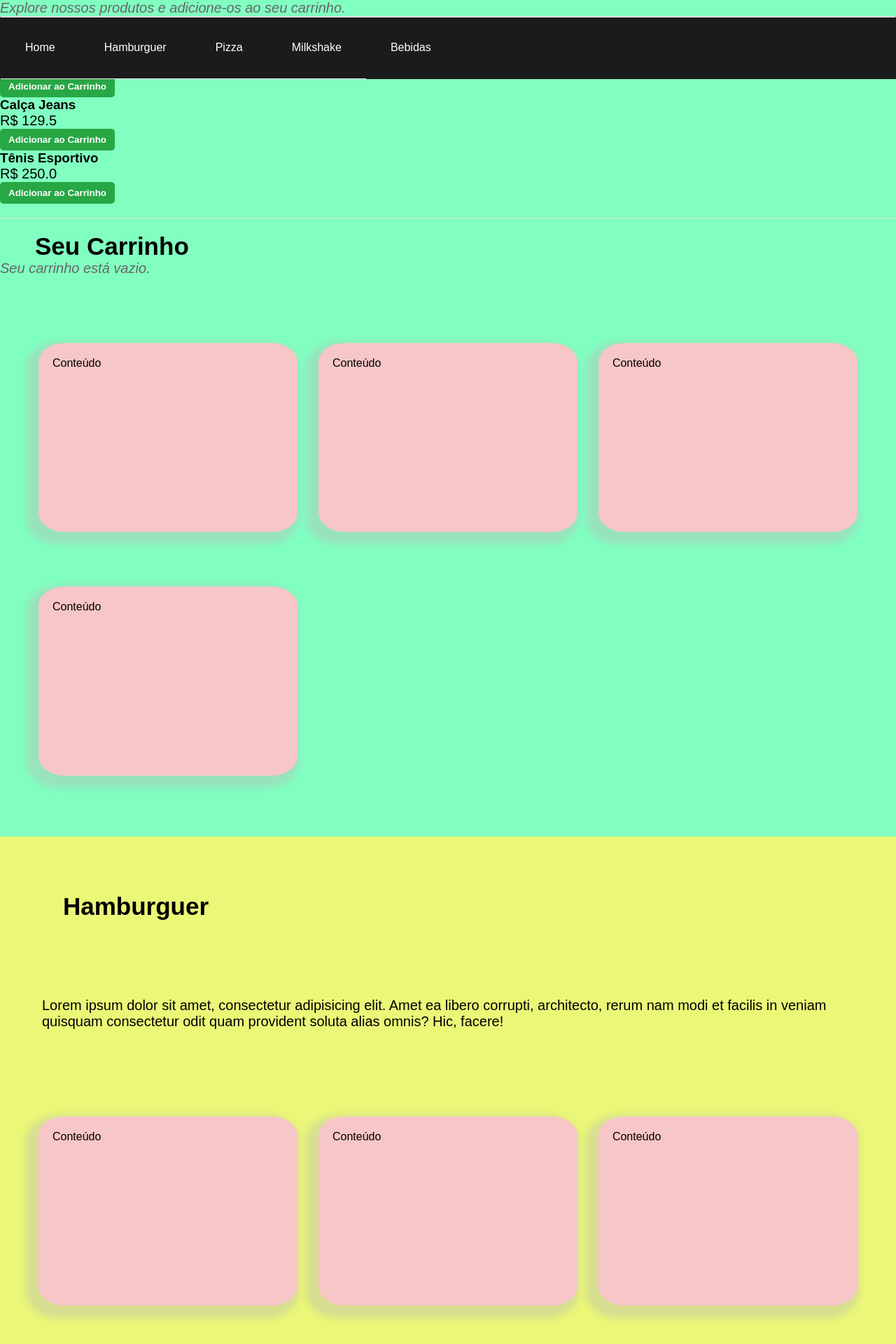
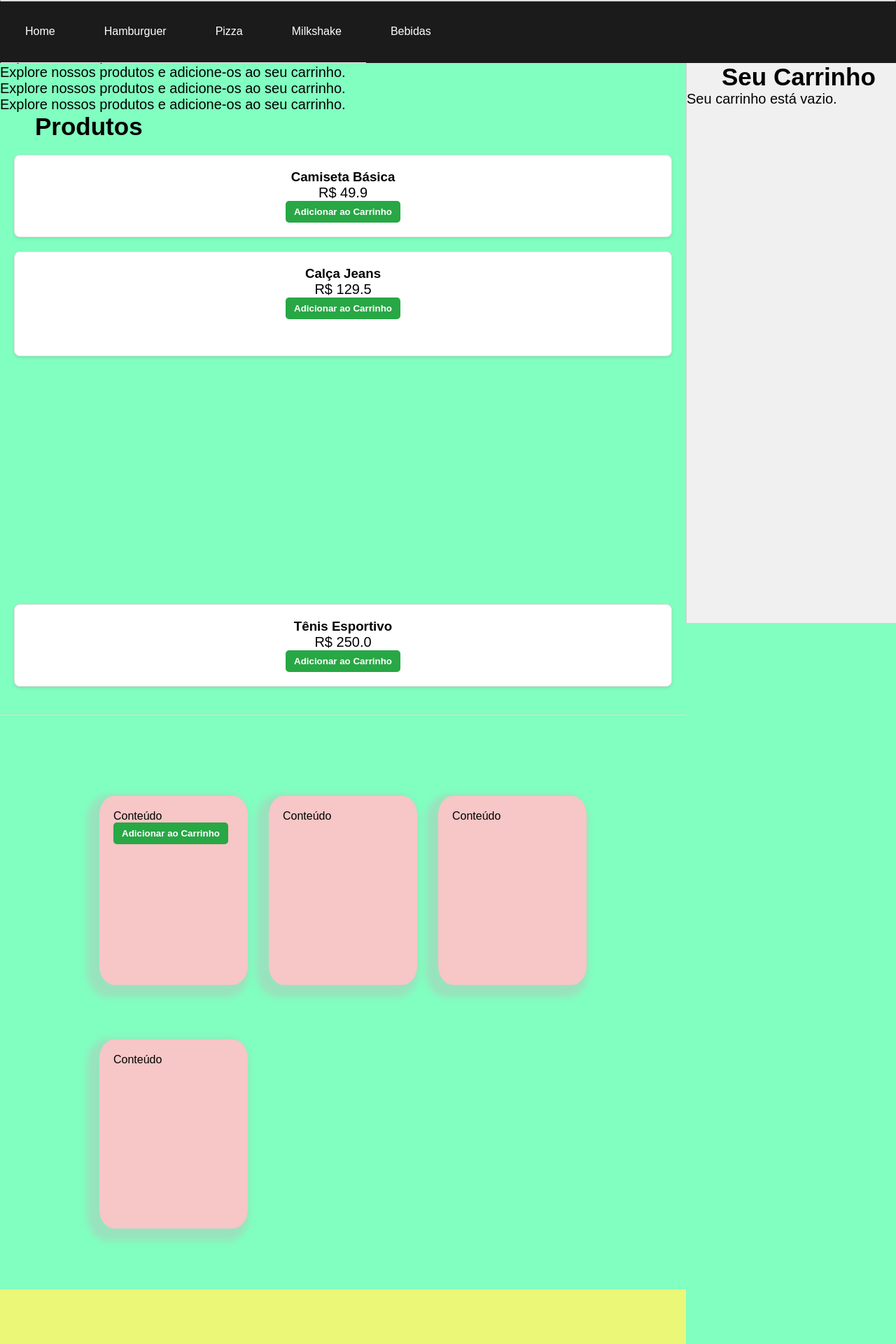
Before and after one commit to IsaBellaBortoleto/Trabalho_APS, a Django app: page / in a window 1280 px wide. Shown: the top 1920 px of the page at 70% size. Run offline with Django 5.2, Linux system fonts and the light colour scheme.

Commit message:
Carrinho funcionando mas falta layout, elementos estáticos estão sendo carregados da lista de produtos_disponiveis. Produtos ainda não integrados com os modelos iniciais ne com o banco de dados

```diff
--- a/home/static/assets/css/style.css
+++ b/home/static/assets/css/style.css
@@ -61,14 +61,6 @@ html {
 /*   no elemtno da direita ( o primeiro parâmetro se colocar INSET A SOMBRA VAI PARA DENTRO DO OBJETO)
 colocando virgula depois da primeira sombra, dá para colocar uma segunda sombra com os seus parâmetros individuais*/
 }
-.pai {
-    height: 100vh;
-    ;
-}
-
-.pai {
-    background-color: gainsboro;
-}
 
 /* ESSE É UM EXEMPLO REAL DE ONDE SE APLICARIA MEDIA QUERIES
 a medida que a tela for diminuindo eu aplica alguma regra do css e dimuniu o número de colunas
@@ -81,6 +73,8 @@ devem ser diferentes do que em telas de pc*/
     width: 100%;
     position: fixed;
     background-color: rgb(27, 27, 27);
+    overflow: auto;
+    min-width: 0;
 }
 
 .menu ul li {
@@ -101,6 +95,15 @@ devem ser diferentes do que em telas de pc*/
 
 body {
     font-family: Arial;
+    /*27 de setembro de 2025*/
+}
+.toda-pagina{
+    display:grid;
+    /*grid-template-columns: 1fr 300px; */
+    max-width: calc(100vw - 300px); /* Ajusta a altura para caber na tela */
+    /*height: 100vh;*/
+    grid-template-rows: auto 1fr;
+    min-height: 100vh;
 }
 h1{
     font-size:35px;
@@ -116,7 +119,7 @@ p{
     max-width: 100%;
     margin: 0 auto;
     /* fica centralizado*/
-    /*height: 100vh;*/
+    width:calc(100vw-300px);
 }
 
 .full-page-content {
@@ -143,13 +146,13 @@ p{
     background-color:rgb(234, 247, 119);
 
 }
-@media all and (max-width:500px) {
+@media all and (max-width:700px) {
     .grid .col {
         width: 100%;
     }
 }
 
-@media(min-width:501px) and (max-width: 760px) {
+@media(min-width:701px) and (max-width: 1000px) {
 
     /* é isso que o eu quero sobreescrever eu quero 1 coluna nessa nova versão */
     .grid .col {
@@ -157,7 +160,7 @@ p{
     }
 }
 
-@media(min-width:760px) and (max-width: 1400px) {
+@media(min-width:1001px) and (max-width: 1400px) {
 
     /* é isso que o eu quero sobreescrever eu quero 1 coluna nessa nova versão */
     .grid .col {
@@ -173,6 +176,18 @@ p{
     }
 }
 /*27 de setembro de 2025*/
+.carrinho{
+    position: fixed;
+    right: 0;
+    top: 0;
+    width: 300px;
+    height: 100vh; /* 100vh significa 100% da altura da viewport (tela) */
+    background-color: #f0f0f0; /* Exemplo de cor de fundo */
+    border-left: 1px solid #ccc; /* Exemplo de borda */
+     margin-top: 90px;
+     overflow-y: auto;
+}
+
 hr {
     border: 0;
     height: 1px;
@@ -227,3 +242,75 @@ body > p {
     color: #666;
     font-style: italic;
 }
+
+.produtos-grid {
+    display: grid;
+    grid-template-columns: auto;
+    gap: 20px;
+    padding: 20px;
+}
+
+.produto-card {
+    background-color: #fff;
+    border: 1px solid #ddd;
+    border-radius: 8px;
+    padding: 20px;
+    box-shadow: 0 2px 4px rgba(0, 0, 0, 0.1);
+    text-align: center;
+    max-height: 150px;
+}
+
+/* Estilo para o carrinho */
+.carrinho-container {
+    max-width: 800px;
+    margin: 20px auto;
+    background-color: #fff;
+    border: 1px solid #ddd;
+    border-radius: 8px;
+    box-shadow: 0 2px 4px rgba(0, 0, 0, 0.1);
+}
+
+.carrinho-item {
+    display: flex;
+    justify-content: space-between;
+    align-items: center;
+    padding: 15px;
+    border-bottom: 1px solid #eee;
+}
+
+.carrinho-item:last-child {
+    border-bottom: none;
+}
+
+.carrinho-item .item-info h3 {
+    margin: 0 0 5px 0;
+}
+
+.btn-adicionar-carrinho, .btn-remover {
+    padding: 8px 12px;
+    border: none;
+    border-radius: 5px;
+    cursor: pointer;
+    font-weight: bold;
+}
+
+.btn-adicionar-carrinho {
+    background-color: #28a745;
+    color: white;
+}
+
+.btn-remover {
+    background-color: #dc3545;
+    color: white;
+}
+
+.carrinho-footer {
+    padding: 20px;
+    border-top: 1px solid #eee;
+    text-align: right;
+}
+
+.carrinho-vazio {
+    text-align: center;
+    padding: 50px;
+}
--- a/home/templates/Aula21.html
+++ b/home/templates/Aula21.html
@@ -13,7 +13,8 @@
     <!-- caminho relativo de static-->
 </head>
 
-<body>
+<body >
+    <div class="toda-pagina">
 {% comment %}     <form method="POST" action="{% url 'processar_pedido' %}"><!-- 17 de setembro-->
     {% csrf_token %}
     <input type="hidden" name="pedido" value="pizza">
@@ -23,6 +24,13 @@
     <h1>{% block texto  %}  {% endblock texto %}</h1>
     <!--  Essa linha de cima funcionou-->
     <p>Explore nossos produtos e adicione-os ao seu carrinho.</p>
+    <p>Explore nossos produtos e adicione-os ao seu carrinho.</p>
+    <p>Explore nossos produtos e adicione-os ao seu carrinho.</p>
+    <p>Explore nossos produtos e adicione-os ao seu carrinho.</p>
+    <p>Explore nossos produtos e adicione-os ao seu carrinho.</p>
+    <p>Explore nossos produtos e adicione-os ao seu carrinho.</p>
+    <p>Explore nossos produtos e adicione-os ao seu carrinho.</p>
+
 
 
     <nav class="menu">
@@ -38,7 +46,7 @@
 
     <h1>Produtos</h1>
 
-    <div class="produtos-grid">
+    <div class="produtos-grid toda-pagina">
         {% for nome, detalhes in produtos %}
         <div class="produto-card">
             <h3>{{ detalhes.nome }}</h3>
@@ -54,7 +62,7 @@
     </div>
 
     <hr>
-
+    <div class="carrinho">
     <h1>Seu Carrinho</h1>
     {% if itens_carrinho %}
         <ul>
@@ -74,11 +82,18 @@
     {% else %}
         <p>Seu carrinho está vazio.</p>
     {% endif %}
+    </div>
 
     <div id="home" class="grid full-page-content full-page">
         <div class="col">
             <div class="col-content">
                 Conteúdo
+                <form method="post">
+                {% csrf_token %}
+                <button type="submit" name="adicionar_item" value="{{ nome }}">
+                    Adicionar ao Carrinho
+                </button>
+            </form>
             </div>
         </div>
         <div class="col">
@@ -96,70 +111,6 @@
                 Conteúdo
             </div>
         </div>
-
-        <!--
-
-        <div class="col">
-            <div class="col-content">
-                Conteúdo
-            </div>
-        </div>
-        <div class="col">
-            <div class="col-content">
-                Conteúdo
-            </div>
-        </div>
-        <div class="col">
-            <div class="col-content">
-                Conteúdo
-            </div>
-        </div>
-         <div class="col">
-            <div class="col-content">
-                Conteúdo
-            </div>
-        </div>
-        <div class="col">
-            <div class="col-content">
-                Conteúdo
-            </div>
-        </div>
-        <div class="col">
-            <div class="col-content">
-                Conteúdo
-            </div>
-        </div>
-        <div class="col">
-            <div class="col-content">
-                Conteúdo
-            </div>
-        </div>
-        <div class="col">
-            <div class="col-content">
-                Conteúdo
-            </div>
-        </div>
-        <div class="col">
-            <div class="col-content">
-                Conteúdo
-            </div>
-        </div>
-        <div class="col">
-            <div class="col-content">
-                Conteúdo
-            </div>
-        </div>
-        <div class="col">
-            <div class="col-content">
-                Conteúdo
-            </div>
-        </div>
-        <div class="col">
-            <div class="col-content">
-                Conteúdo
-            </div>
-        </div> -->
-
     </div>
     <section id="Hamburguer" class="full-page Hamburguer">
         <!-- o ID será usado como target-->
@@ -274,6 +225,8 @@
         </div>
         </div>
     </section>
+</div>
+
 </body>
 
 </html>
```
Also changed, not shown: db.sqlite3.
